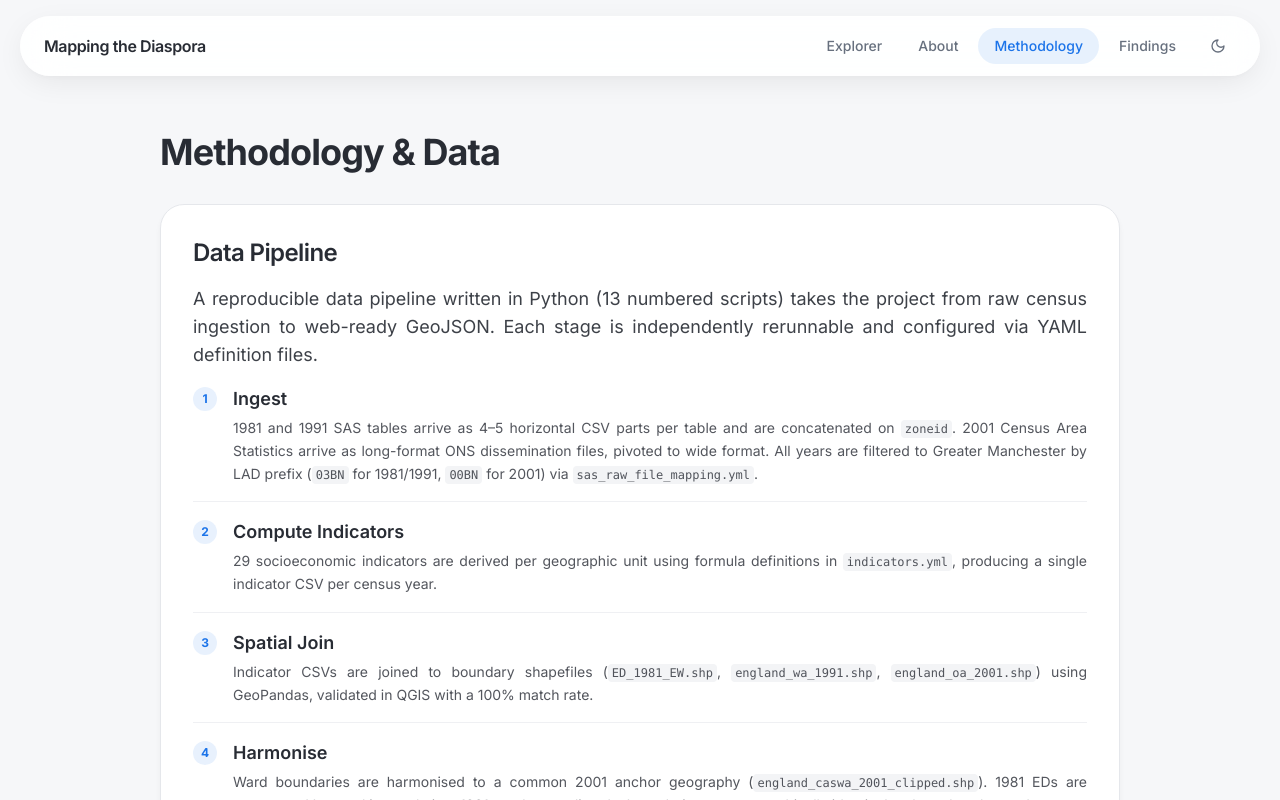
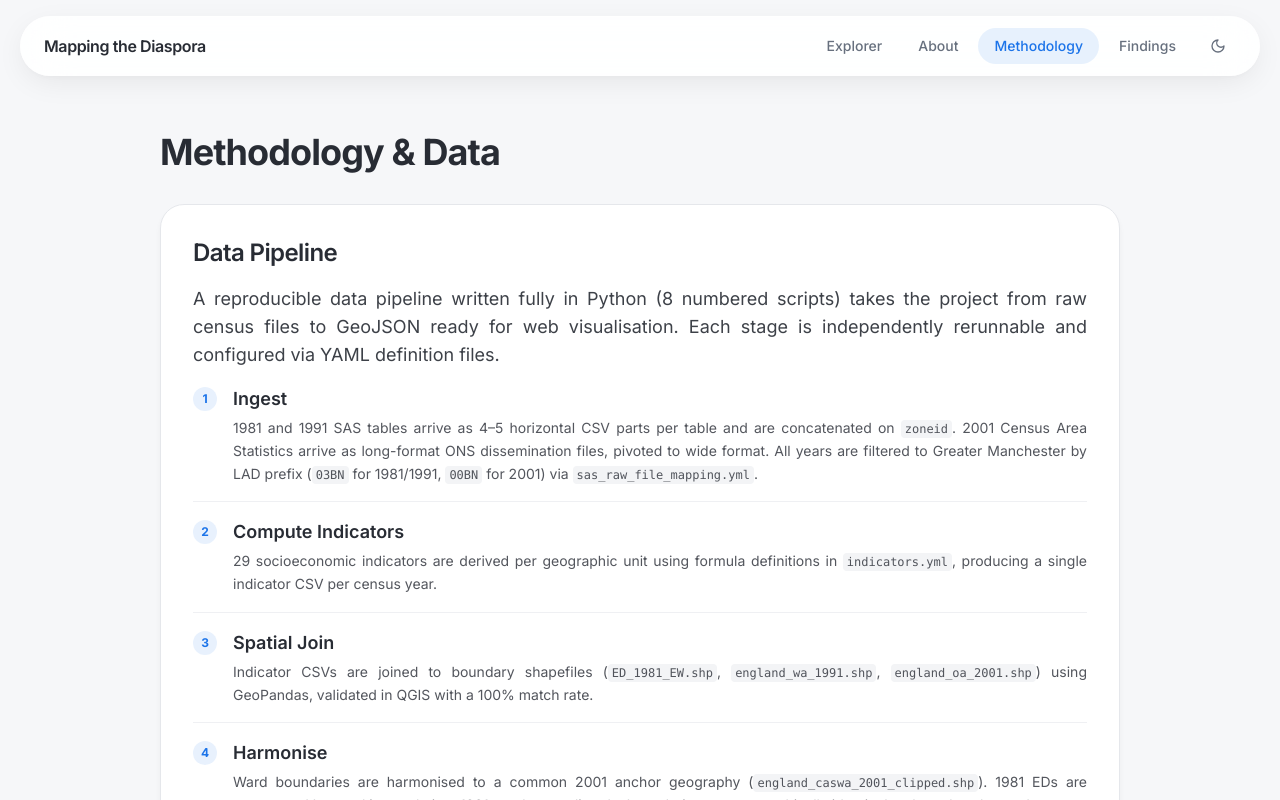
Before and after one commit to jourdee-lab/mapping_diaspora_fyp, a React (Vite) app: page /methodology in a window 1280 px wide. Built offline with nearby package versions, Linux system fonts and the light colour scheme.

Commit message:
docs: updates to improve clarity

```diff
--- a/src/pages/Methodology.tsx
+++ b/src/pages/Methodology.tsx
@@ -28,8 +28,8 @@ const Methodology = () => {
           <h2 className="text-2xl font-semibold text-foreground mb-4">Data Pipeline</h2>
           <div className="space-y-4 text-foreground/90 leading-relaxed">
             <p className="text-justify">
-              A reproducible data pipeline written in Python (13 numbered scripts) takes the project
-              from raw census ingestion to web-ready GeoJSON. Each stage is independently rerunnable and
+              A reproducible data pipeline written fully in Python (8 numbered scripts) takes the project
+              from raw census files to GeoJSON ready for web visualisation. Each stage is independently rerunnable and
               configured via YAML definition files.
             </p>
             <ol className="divide-y divide-border/60">
@@ -242,7 +242,7 @@ const Methodology = () => {
           <p className="text-foreground/90 mb-4 leading-relaxed text-justify">
             The full data pipeline source code is publicly available. Once you have obtained the raw census files
             from the UK Data Service and placed them in <code className="text-xs bg-muted px-1 py-0.5 rounded">data/raw/</code> as described above,
-            run the 13 numbered pipeline scripts in order to reproduce all indicators and GeoJSON outputs.
+            run the 8 numbered pipeline scripts in order to reproduce all indicators and GeoJSON outputs.
           </p>
           <p className="text-foreground/90 mb-6 leading-relaxed text-sm text-muted-foreground text-justify">
             Free UK Data Service registration is required to download census microdata. Search the catalogue for
```
Also changed, not shown: 1 other file (tests, documents, lock files or other folders).
